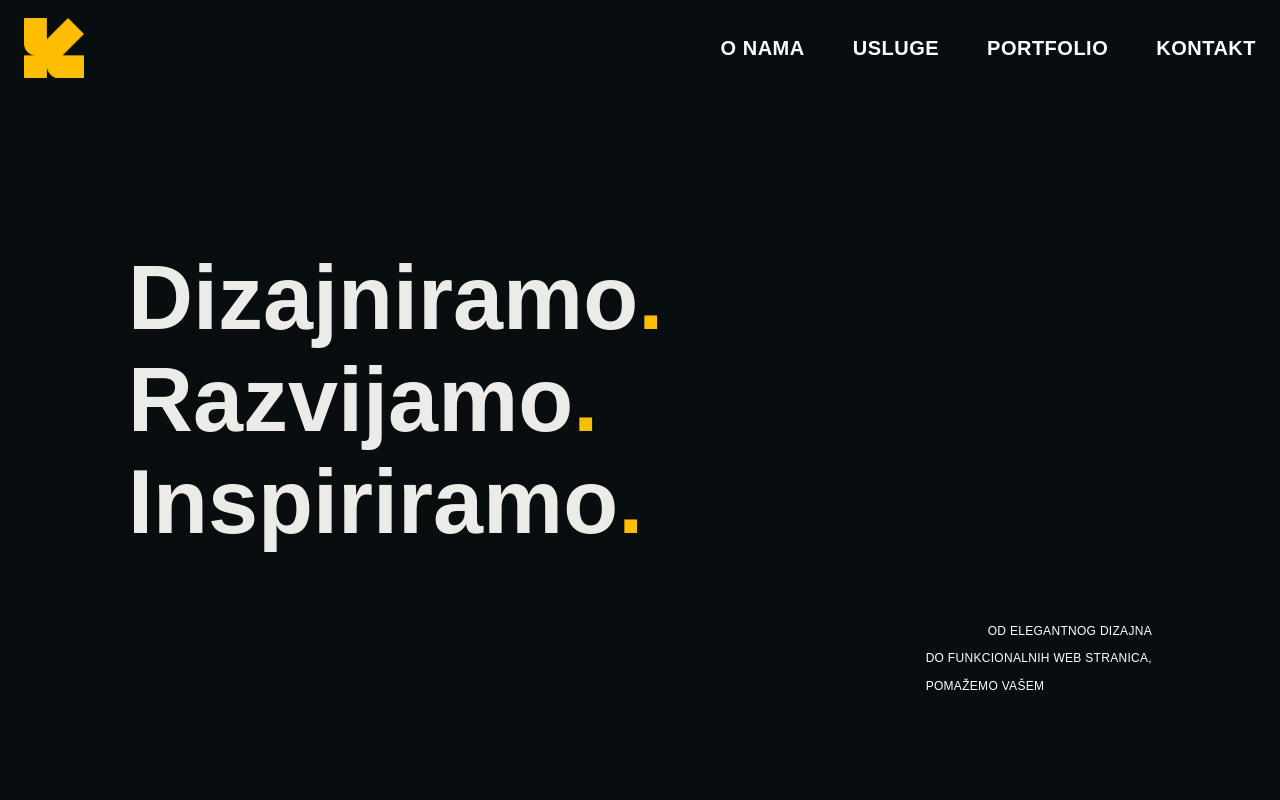
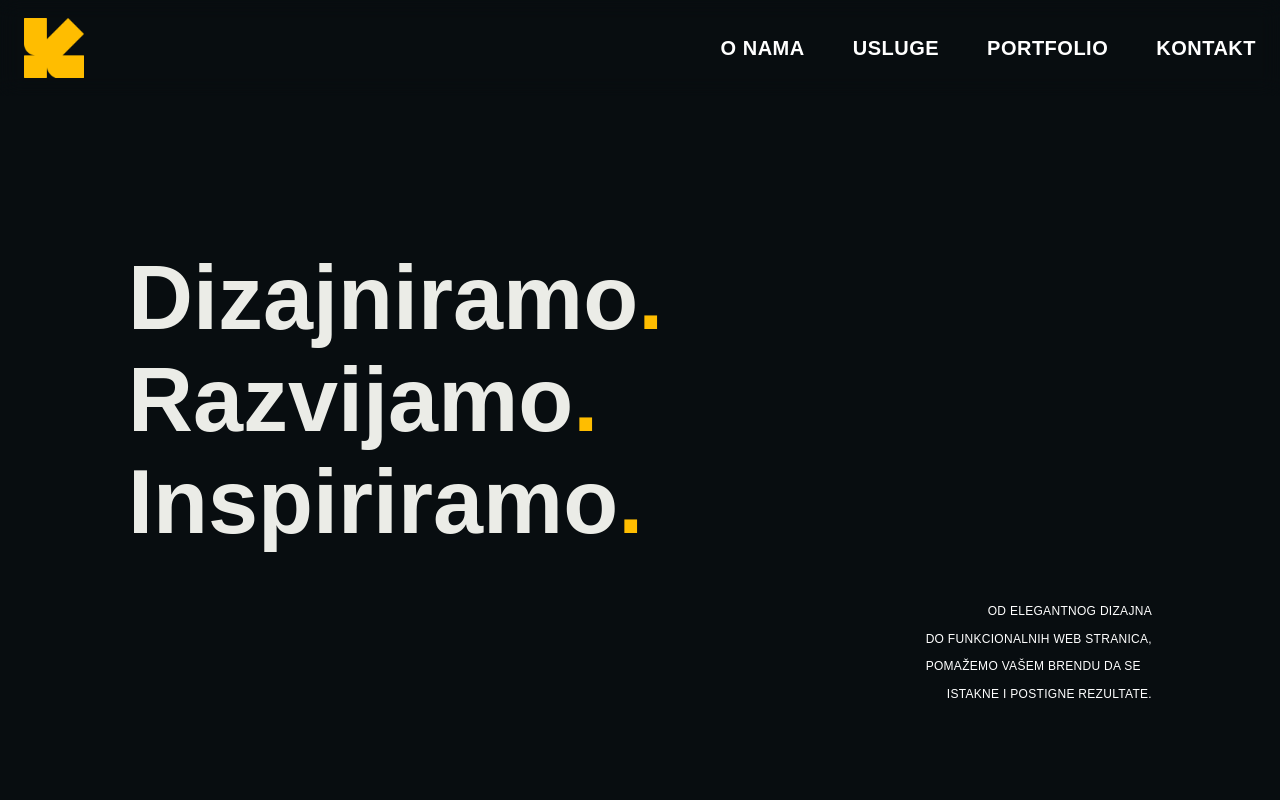
Before and after one commit to shaghidev/kavo, a Next.js app in the folder client/: page / in a window 1280 px wide. Shown: the top 800 px of the page. Built offline with nearby package versions, Linux system fonts and the light colour scheme.

Commit message:
popravak hero animacija

```diff
--- a/client/src/app/layout.tsx
+++ b/client/src/app/layout.tsx
@@ -2,6 +2,7 @@ import './globals.css';
 import { ReactNode } from 'react';
 import Navbar from '@/components/Navbar/Navbar';
 import Footer from '@/components/Footer/Footer';
+import { AnimationProvider } from '@/context/AnimationContext';
 
 export const metadata = {
   title: 'Kavo',
@@ -12,9 +13,11 @@ export default function RootLayout({ children }: { children: ReactNode }) {
   return (
     <html lang="hr">
       <body className="bg-[#080D10] text-white scroll-smooth w-full min-h-screen">
-        <Navbar />
-        <main className="w-full">{children}</main>
-        <Footer />
+        <AnimationProvider>
+          <Navbar />
+          <main className="w-full">{children}</main>
+          <Footer />
+        </AnimationProvider>
       </body>
     </html>
   );
--- a/client/src/components/Hero/Hero.tsx
+++ b/client/src/components/Hero/Hero.tsx
@@ -1,154 +1,168 @@
-'use client';
+"use client";
 
 import { motion } from "framer-motion";
-import { useState, useEffect } from 'react';
+import { useState, useEffect } from "react";
+import { useAnimation } from "@/context/AnimationContext";
 
-const Typewriter: React.FC<{ text: string; delay?: number; speed?: number; className?: string }> = ({
+const Typewriter: React.FC<{
+  text: string;
+  delay?: number;
+  speed?: number;
+  className?: string;
+  includeDot?: boolean;
+}> = ({
   text,
   delay = 0,
   speed = 100,
-  className = ""
+  className = "",
+  includeDot = true,
 }) => {
-  const [displayText, setDisplayText] = useState('');
+  const [displayText, setDisplayText] = useState("");
   const [currentIndex, setCurrentIndex] = useState(0);
   const [started, setStarted] = useState(false);
+  const { introComplete } = useAnimation();
+
+  const fullText = includeDot ? text + "." : text;
 
   useEffect(() => {
-    const startTimer = setTimeout(() => {
-      setStarted(true);
-    }, delay);
-
+    let startTimer: NodeJS.Timeout;
+    if (introComplete) {
+      startTimer = setTimeout(() => setStarted(true), delay);
+    }
     return () => clearTimeout(startTimer);
-  }, [delay]);
+  }, [delay, introComplete]);
 
   useEffect(() => {
-    if (!started) return;
+    let timer: NodeJS.Timeout;
+    if (started && currentIndex < fullText.length) {
+      timer = setTimeout(() => {
+        setDisplayText((prev) => prev + fullText[currentIndex]);
+        setCurrentIndex((prev) => prev + 1);
+      }, speed);
+    }
+    return () => clearTimeout(timer);
+  }, [currentIndex, fullText, speed, started]);
 
-    if (currentIndex < text.length) {
-      const timer = setTimeout(() => {
-        setDisplayText(prev => prev + text[currentIndex]);
-        setCurrentIndex(prev => prev + 1);
-      }, speed);
+  if (includeDot && displayText.length > 0) {
+    // If we include a dot, style the last character differently
+    const textWithoutDot = displayText.slice(0, -1);
+    const dot = displayText.slice(-1);
 
-      return () => clearTimeout(timer);
-    }
-  }, [currentIndex, text, speed, started]);
+    return (
+      <span className={className}>
+        {textWithoutDot}
+        {dot === "." ? <span className="text-[#FFBD00]">.</span> : dot}
+      </span>
+    );
+  }
 
   return <span className={className}>{displayText}</span>;
 };
 
 const Hero: React.FC = () => {
+  const { introComplete } = useAnimation();
+
   return (
     <section className="relative w-full min-h-screen bg-[#080D10] flex items-center justify-center px-2 sm:px-4 md:px-16 lg:px-24 xl:px-32 2xl:px-40">
       <div className="grid grid-cols-1 md:grid-cols-2 w-full max-w-7xl gap-4 sm:gap-2 md:gap-9 md:h-screen">
-
-        {/* Lijevi dio */}
+        {/* Lijevi dio - glavni sadržaj */}
         <div className="flex flex-col justify-center items-center md:items-start text-center md:text-left [&>*+*]:mt-3 h-auto md:h-full mb-4 md:mb-0">
           <motion.h1
             className="text-[40px] xs:text-[50px] sm:text-[70px] md:text-[80px] lg:text-[85px] xl:text-[90px] font-extrabold text-[#EBECE7] leading-none"
             initial={{ opacity: 0, y: 50 }}
-            animate={{ opacity: 1, y: 0 }}
+            animate={{
+              opacity: introComplete ? 1 : 0,
+              y: introComplete ? 0 : 50,
+            }}
             transition={{ duration: 0.6, ease: "easeOut" }}
           >
             <Typewriter
               text="Dizajniramo"
-              delay={500}
+              delay={100}
               speed={80}
             />
-            <span className="text-[#FFBD00]">.</span>
           </motion.h1>
 
           <motion.h1
             className="text-[40px] xs:text-[50px] sm:text-[70px] md:text-[80px] lg:text-[85px] xl:text-[90px] font-extrabold text-[#EBECE7] leading-none"
             initial={{ opacity: 0, y: 50 }}
-            animate={{ opacity: 1, y: 0 }}
+            animate={{
+              opacity: introComplete ? 1 : 0,
+              y: introComplete ? 0 : 50,
+            }}
             transition={{ duration: 0.6, delay: 0.3, ease: "easeOut" }}
           >
             <Typewriter
               text="Razvijamo"
-              delay={1500}
+              delay={1100}
               speed={80}
             />
-            <span className="text-[#FFBD00]">.</span>
           </motion.h1>
 
           <motion.h1
             className="text-[40px] xs:text-[50px] sm:text-[70px] md:text-[80px] lg:text-[85px] xl:text-[90px] font-extrabold text-[#EBECE7] leading-none"
             initial={{ opacity: 0, y: 50 }}
-            animate={{ opacity: 1, y: 0 }}
+            animate={{
+              opacity: introComplete ? 1 : 0,
+              y: introComplete ? 0 : 50,
+            }}
             transition={{ duration: 0.6, delay: 0.6, ease: "easeOut" }}
           >
             <Typewriter
               text="Inspiriramo"
-              delay={2300}
+              delay={1900}
               speed={80}
             />
-            <span className="text-[#FFBD00]">.</span>
           </motion.h1>
         </div>
 
-        {/* Desni dio */}
+        {/* Desni dio - samo dopunjuje dizajn */}
         <div className="flex flex-col md:justify-end h-auto md:h-full">
           <motion.div
-            initial={{ opacity: 0, x: 50 }}
-            animate={{ opacity: 1, x: 0 }}
-            transition={{ delay: 3.5 }}
+            initial={{ opacity: 0 }}
+            animate={{ opacity: introComplete ? 1 : 0 }}
+            transition={{ delay: 3.2, duration: 0.8 }}
             className="flex flex-col text-white text-[10px] xs:text-[11px] sm:text-[12px] md:text-[14px] lg:text-[12px] leading-relaxed mb-4 md:mb-16 lg:mb-20 xl:mb-24 2xl:mb-32 space-y-2 max-w-[200px] sm:max-w-[250px] md:max-w-[280px] lg:max-w-[300px] xl:max-w-[320px] mx-auto md:ml-auto md:mr-0"
           >
             <motion.p
-              initial={{ opacity: 0, y: 10 }}
-              animate={{ opacity: 1, y: 0 }}
-              transition={{ delay: 3.8 }}
+              initial={{ opacity: 0 }}
+              animate={{ opacity: 1 }}
+              transition={{ delay: 3.3, duration: 0.5 }}
               className="uppercase tracking-wide text-center md:text-right"
             >
-              <Typewriter
-                text="OD ELEGANTNOG DIZAJNA"
-                delay={3800}
-                speed={50}
-              />
+              OD ELEGANTNOG DIZAJNA
             </motion.p>
+
             <motion.p
-              initial={{ opacity: 0, y: 10 }}
-              animate={{ opacity: 1, y: 0 }}
-              transition={{ delay: 4.2 }}
+              initial={{ opacity: 0 }}
+              animate={{ opacity: 1 }}
+              transition={{ delay: 3.5, duration: 0.5 }}
               className="uppercase tracking-wide text-center md:text-left"
             >
-              <Typewriter
-                text="DO FUNKCIONALNIH WEB STRANICA,"
-                delay={4700}
-                speed={50}
-              />
+              DO FUNKCIONALNIH WEB STRANICA,
             </motion.p>
+
             <motion.p
-              initial={{ opacity: 0, y: 10 }}
-              animate={{ opacity: 1, y: 0 }}
-              transition={{ delay: 4.6 }}
+              initial={{ opacity: 0 }}
+              animate={{ opacity: 1 }}
+              transition={{ delay: 3.7, duration: 0.5 }}
               className="uppercase tracking-wide text-center md:text-left"
             >
-              <Typewriter
-                text="POMAŽEMO VAŠEM BRENDU DA SE"
-                delay={6200}
-                speed={50}
-              />
+              POMAŽEMO VAŠEM BRENDU DA SE
             </motion.p>
+
             <motion.p
-              initial={{ opacity: 0, y: 10 }}
-              animate={{ opacity: 1, y: 0 }}
-              transition={{ delay: 5.0 }}
+              initial={{ opacity: 0 }}
+              animate={{ opacity: 1 }}
+              transition={{ delay: 3.9, duration: 0.5 }}
               className="uppercase tracking-wide text-center md:text-right"
             >
-              <Typewriter
-                text="ISTAKNE I POSTIGNE REZULTATE."
-                delay={7600}
-                speed={50}
-              />
+              ISTAKNE I POSTIGNE REZULTATE.
             </motion.p>
           </motion.div>
         </div>
-
       </div>
     </section>
   );
 };
-
 export default Hero;
--- a/client/src/components/Navbar/Navbar.tsx
+++ b/client/src/components/Navbar/Navbar.tsx
@@ -6,6 +6,7 @@ import { useState, useEffect } from 'react';
 import { motion, AnimatePresence, LayoutGroup } from 'framer-motion';
 import { usePathname } from 'next/navigation';
 import IntroOverlay from './IntroOverlay';
+import { useAnimation } from '@/context/AnimationContext';
 
 const links = [
   { href: '/#about', label: 'O nama' },
@@ -16,6 +17,7 @@ const links = [
 
 const Navbar: React.FC = () => {
   const [showIntro, setShowIntro] = useState(true);
+  const { setIntroComplete } = useAnimation();
   const [isYellowSection, setIsYellowSection] = useState(false);
   const [mobileMenuOpen, setMobileMenuOpen] = useState(false);
   const [isVisible, setIsVisible] = useState(true);
@@ -25,6 +27,15 @@ const Navbar: React.FC = () => {
 
   const toggleMobileMenu = () => {
     setMobileMenuOpen(!mobileMenuOpen);
+  };
+
+  // Handle intro completion
+  const handleIntroFinish = () => {
+    setShowIntro(false);
+    // Force a small timeout to ensure state updates properly
+    setTimeout(() => {
+      setIntroComplete(true); // Signal that intro is complete
+    }, 50);
   };
 
   // Handle navbar visibility based on scroll direction
@@ -152,7 +163,7 @@ const Navbar: React.FC = () => {
 
   return (
     <LayoutGroup>
-      {showIntro && <IntroOverlay onFinish={() => setShowIntro(false)} />}
+      {showIntro && <IntroOverlay onFinish={handleIntroFinish} />}
 
       <nav
         className="fixed top-0 left-0 right-0 z-50 w-full transition-all duration-500 ease-in-out"
--- /dev/null
+++ b/client/src/context/AnimationContext.tsx
@@ -0,0 +1,45 @@
+'use client';
+
+import { createContext, useContext, useState, ReactNode, useEffect } from 'react';
+
+interface AnimationContextType {
+  introComplete: boolean;
+  setIntroComplete: (value: boolean) => void;
+}
+
+const AnimationContext = createContext<AnimationContextType | undefined>(undefined);
+
+export function AnimationProvider({ children }: { children: ReactNode }) {
+  const [introComplete, setIntroComplete] = useState(false);
+
+  // For debugging
+  useEffect(() => {
+    console.log("AnimationContext: introComplete changed to:", introComplete);
+  }, [introComplete]);
+
+  // Force intro to complete after a timeout (safety mechanism)
+  useEffect(() => {
+    const timeout = setTimeout(() => {
+      if (!introComplete) {
+        console.log("AnimationContext: Force completing intro after timeout");
+        setIntroComplete(true);
+      }
+    }, 7000); // 7 seconds safety timeout
+
+    return () => clearTimeout(timeout);
+  }, [introComplete]);
+
+  return (
+    <AnimationContext.Provider value={{ introComplete, setIntroComplete }}>
+      {children}
+    </AnimationContext.Provider>
+  );
+}
+
+export function useAnimation() {
+  const context = useContext(AnimationContext);
+  if (context === undefined) {
+    throw new Error('useAnimation must be used within an AnimationProvider');
+  }
+  return context;
+}
```
Also changed, not shown: client/src/components/Navbar/IntroOverlay.tsx (+12 -3 lines).
